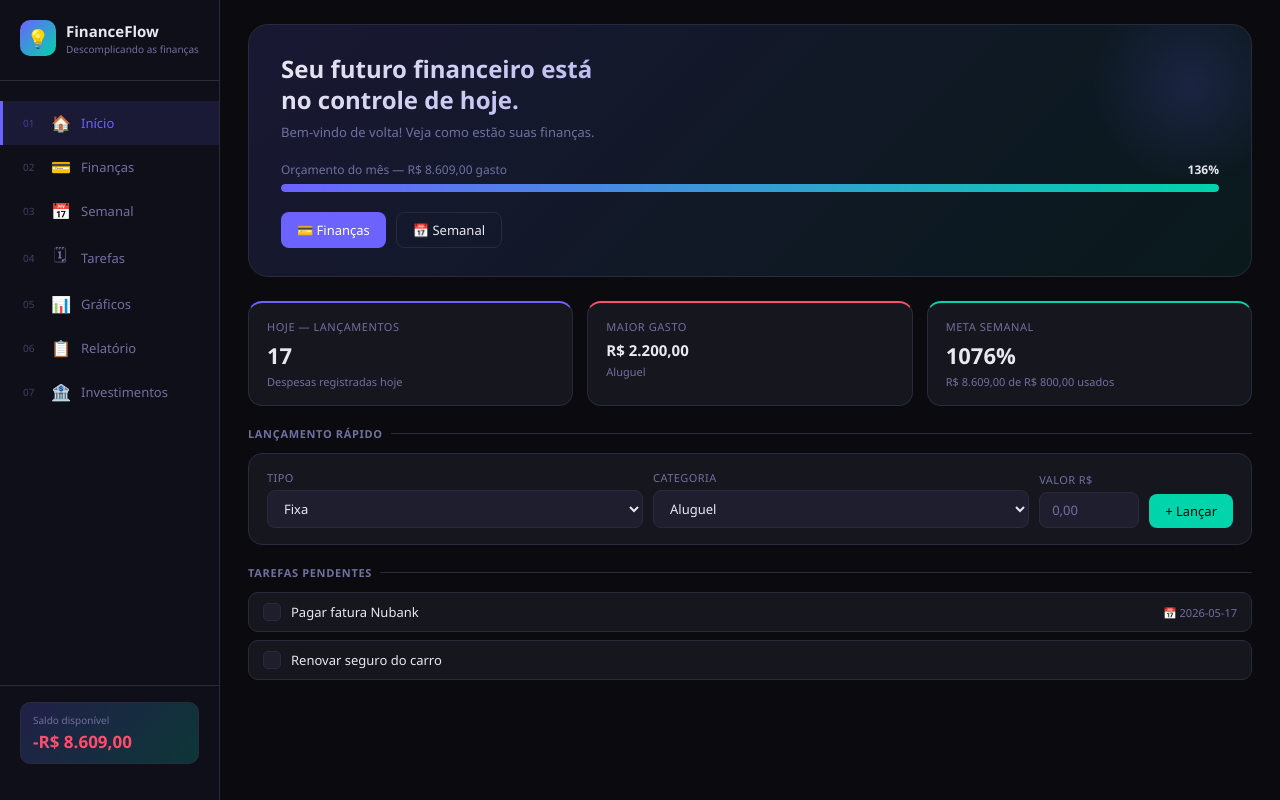
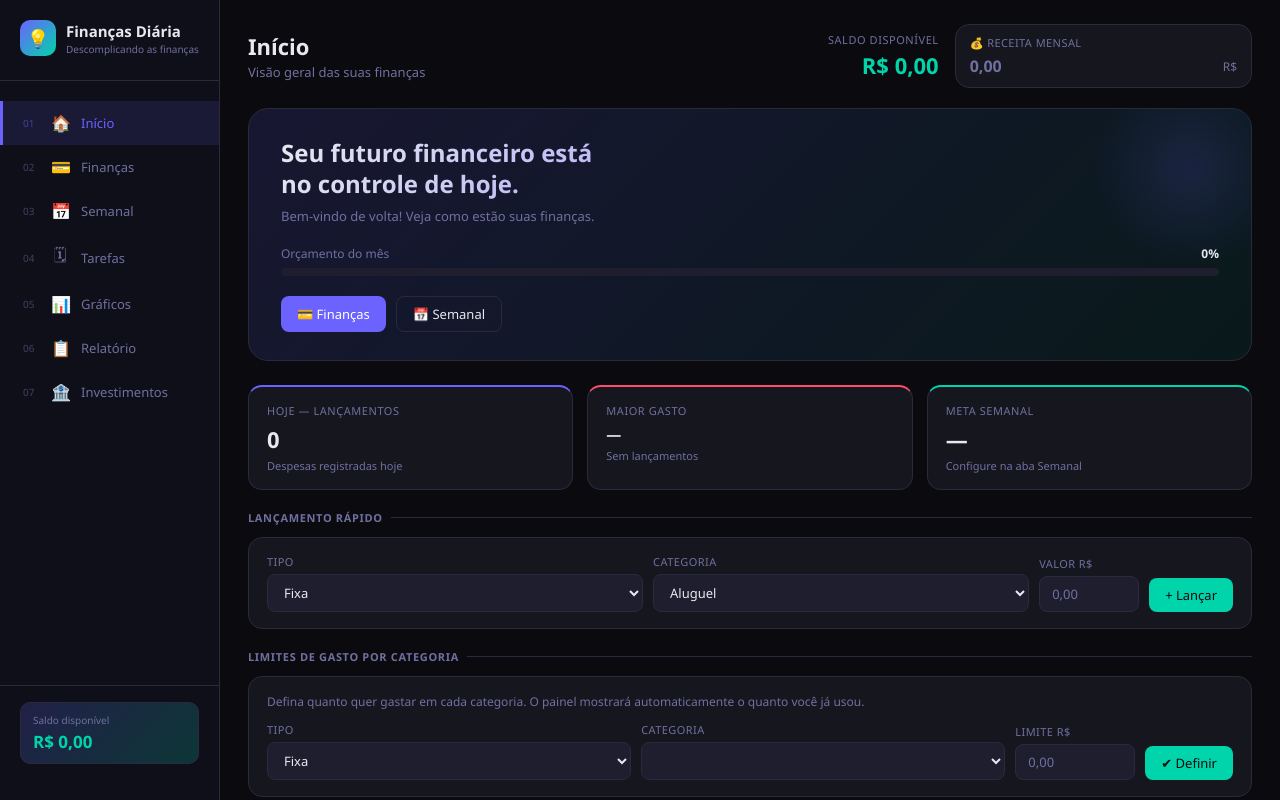
Before and after one commit to Pirrotti/financeiro-app, a plain HTML site: page index.html in a window 1280 px wide. Drawn offline with nearby package versions, Linux system fonts and the light colour scheme.

Commit message:
Update index.html

```diff
--- a/index.html
+++ b/index.html
@@ -174,7 +174,7 @@
     <div class="logo-mark">
       <div class="logo-icon">💡</div>
       <div>
-        <div class="logo-text">FinanceFlow</div>
+        <div class="logo-text">Finanças Diária</div>
         <div class="logo-sub">Descomplicando as finanças</div>
       </div>
     </div>
@@ -199,6 +199,29 @@
 
   <!-- INÍCIO -->
   <div id="page-inicio" class="page active">
+    <!-- top bar com saldo -->
+    <div style="display:flex;justify-content:space-between;align-items:center;margin-bottom:20px;flex-wrap:wrap;gap:12px">
+      <div>
+        <h1 class="page-title" style="margin-bottom:2px">Início</h1>
+        <div style="font-size:13px;color:var(--muted)">Visão geral das suas finanças</div>
+      </div>
+      <div style="display:flex;align-items:center;gap:16px">
+        <div style="text-align:right">
+          <div style="font-size:11px;color:var(--muted);text-transform:uppercase;letter-spacing:.05em;margin-bottom:3px">Saldo disponível</div>
+          <div id="top-saldo" style="font-size:22px;font-weight:800;color:var(--accent2)">R$ 0,00</div>
+        </div>
+        <div style="background:var(--card);border:1px solid var(--border);border-radius:var(--radius);padding:10px 14px;min-width:200px">
+          <div style="font-size:11px;color:var(--muted);margin-bottom:5px;text-transform:uppercase;letter-spacing:.04em">💰 Receita mensal</div>
+          <div style="display:flex;align-items:center;gap:8px">
+            <input type="number" id="renda-mensal" placeholder="0,00" min="0" step="0.01"
+              style="flex:1;background:transparent;border:none;font-size:16px;font-weight:700;color:var(--accent2);padding:0;outline:none"
+              oninput="renderRendaTop()"/>
+            <span style="font-size:12px;color:var(--muted)">R$</span>
+          </div>
+        </div>
+      </div>
+    </div>
+
     <div class="hero">
       <div class="hero-phrase">Seu futuro financeiro está<br/>no controle de hoje.</div>
       <div class="hero-sub">Bem-vindo de volta! Veja como estão suas finanças.</div>
@@ -243,7 +266,19 @@
       </div>
     </div>
 
-    <div class="sec-title">Tarefas pendentes</div>
+    <div class="sec-title">Limites de gasto por categoria</div>
+    <div class="card" style="margin-bottom:14px">
+      <div style="font-size:12px;color:var(--muted);margin-bottom:12px">Defina quanto quer gastar em cada categoria. O painel mostrará automaticamente o quanto você já usou.</div>
+      <div class="form-grid" style="grid-template-columns:1fr 1fr 120px auto;align-items:end">
+        <div class="field"><label>Tipo</label><select id="hb-tipo" onchange="hbUpdateCat()"><option value="Fixa">Fixa</option><option value="Variável">Variável</option></select></div>
+        <div class="field"><label>Categoria</label><select id="hb-cat"></select></div>
+        <div class="field"><label>Limite R$</label><input type="number" id="hb-val" placeholder="0,00" min="0" step="0.01"/></div>
+        <div class="field"><button class="btn btn-success" onclick="saveHomeBudget()">✔ Definir</button></div>
+      </div>
+    </div>
+    <div id="home-budget-list"></div>
+
+    <div class="sec-title" style="margin-top:20px">Tarefas pendentes</div>
     <div id="home-tasks"></div>
   </div>
 
@@ -548,6 +583,7 @@
   expenses.push({id:Date.now(),desc,tipo,cat,val,date:today()});
   document.getElementById('f-desc').value='';
   document.getElementById('f-val').value='';
+  document.getElementById('renda-mensal').value=12000;
   renderAll();
 }
 
@@ -689,13 +725,10 @@
 }
 
 // ===== RENDER ALL =====
-function renderAll(){renderFinancas();renderSaldo();renderInicio();}
+function renderAll(){renderFinancas();renderRendaTop();renderHomeBudgetList();renderInicio();}
 
 function renderSaldo(){
-  const total=expenses.reduce((s,e)=>s+e.val,0);
-  // use renda if set, else show negative of expenses
-  document.getElementById('sb-saldo').textContent=fmt(-total);
-  document.getElementById('sb-saldo').style.color=total>0?'var(--danger)':'var(--accent2)';
+  renderRendaTop();
 }
 
 // ===== RENDER INICIO =====
@@ -1054,7 +1087,7 @@
 
 // ===== INIT =====
 function init(){
-  fUpdateCat();qUpdateCat();bUpdateCat();
+  fUpdateCat();qUpdateCat();bUpdateCat();hbUpdateCat();
   setCatOptions('b-cat',document.getElementById('b-tipo').value);
 
   document.getElementById('f-val').addEventListener('keydown',e=>{if(e.key==='Enter')addExpense();});
```
